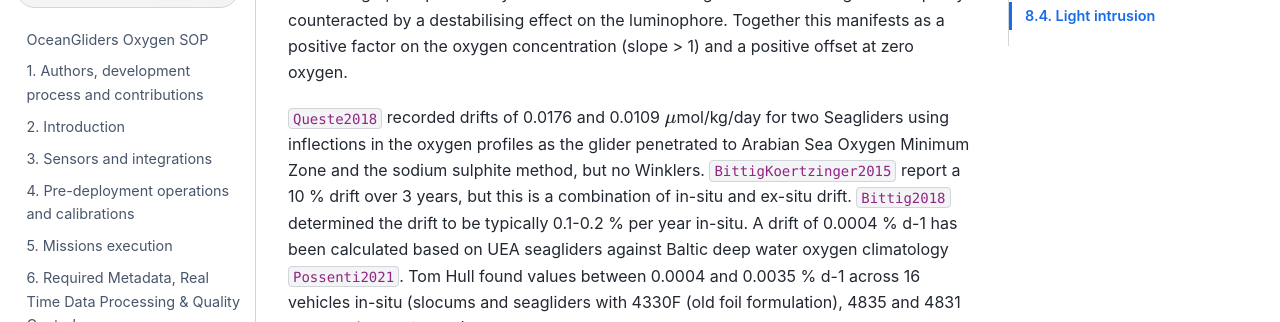
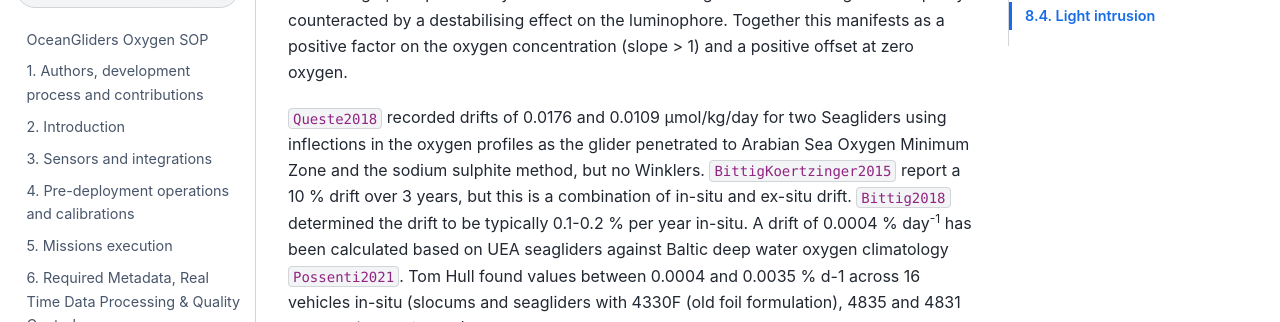
Before and after one commit to OceanGlidersCommunity/Oxygen_SOP, a Jupyter Book: the page built from sections/oxygen_dmqc.md, in a window 1280 px wide and 900 px high, scrolled down 391 px. Shown: the part 153-475 px from the top of the window. Built offline with Jupyter Book 1.0.4 settings and Sphinx 7.4.7 and the Sphinx Book theme 1.1.4, drawn with Linux system fonts in a browser that asks for light colours; cross-references to code outside the pages are shown as plain code.

```diff
--- a/sections/oxygen_dmqc.md
+++ b/sections/oxygen_dmqc.md
@@ -13,10 +13,10 @@ The drift is believed to be due to bleaching of the luminophore foil via ambient
 The bleaching effect is partly counteracted by a destabilising effect on the luminophore.
 Together this manifests as a positive factor on the oxygen concentration (slope > 1) and a positive offset at zero oxygen.
 
-{cite}`Queste2018` recorded drifts of 0.0176 and 0.0109 $\mu$mol/kg/day for two Seagliders using inflections in the oxygen profiles as the glider penetrated to Arabian Sea Oxygen Minimum Zone and the sodium sulphite method, but no Winklers.
+{cite}`Queste2018` recorded drifts of 0.0176 and 0.0109 μmol/kg/day for two Seagliders using inflections in the oxygen profiles as the glider penetrated to Arabian Sea Oxygen Minimum Zone and the sodium sulphite method, but no Winklers.
 {cite}`BittigKoertzinger2015` report a 10 % drift over 3 years, but this is a combination of in-situ and ex-situ drift.
 {cite}`Bittig2018` determined the drift to be typically 0.1-0.2 % per year in-situ.
-A drift of 0.0004 % d-1 has been calculated based on UEA seagliders against Baltic deep water oxygen climatology {cite}`Possenti2021`.
+A drift of 0.0004 % day<sup>-1</sup> has been calculated based on UEA seagliders against Baltic deep water oxygen climatology {cite}`Possenti2021`.
 Tom Hull found values between 0.0004 and 0.0035 % d-1 across 16 vehicles in-situ (slocums and seagliders with 4330F (old foil formulation), 4835 and 4831 optodes (unpublished?).
 
 The drift correction should be applied to the oxygen concentration, not the measured phase {cite}`Bittig2018`.
```
Also changed, not shown: other parts of sections/oxygen_dmqc.md (+0 -8 lines).
